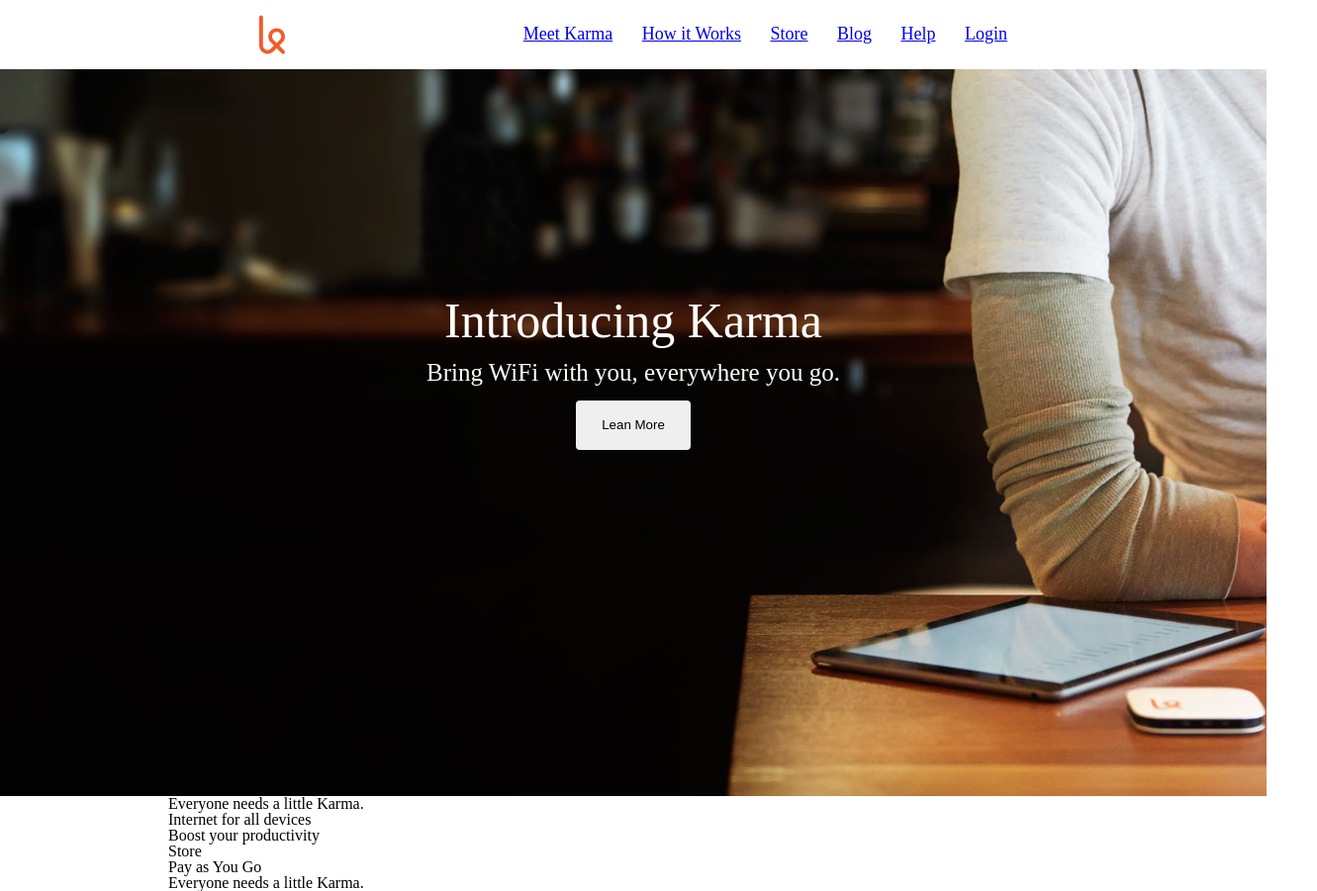
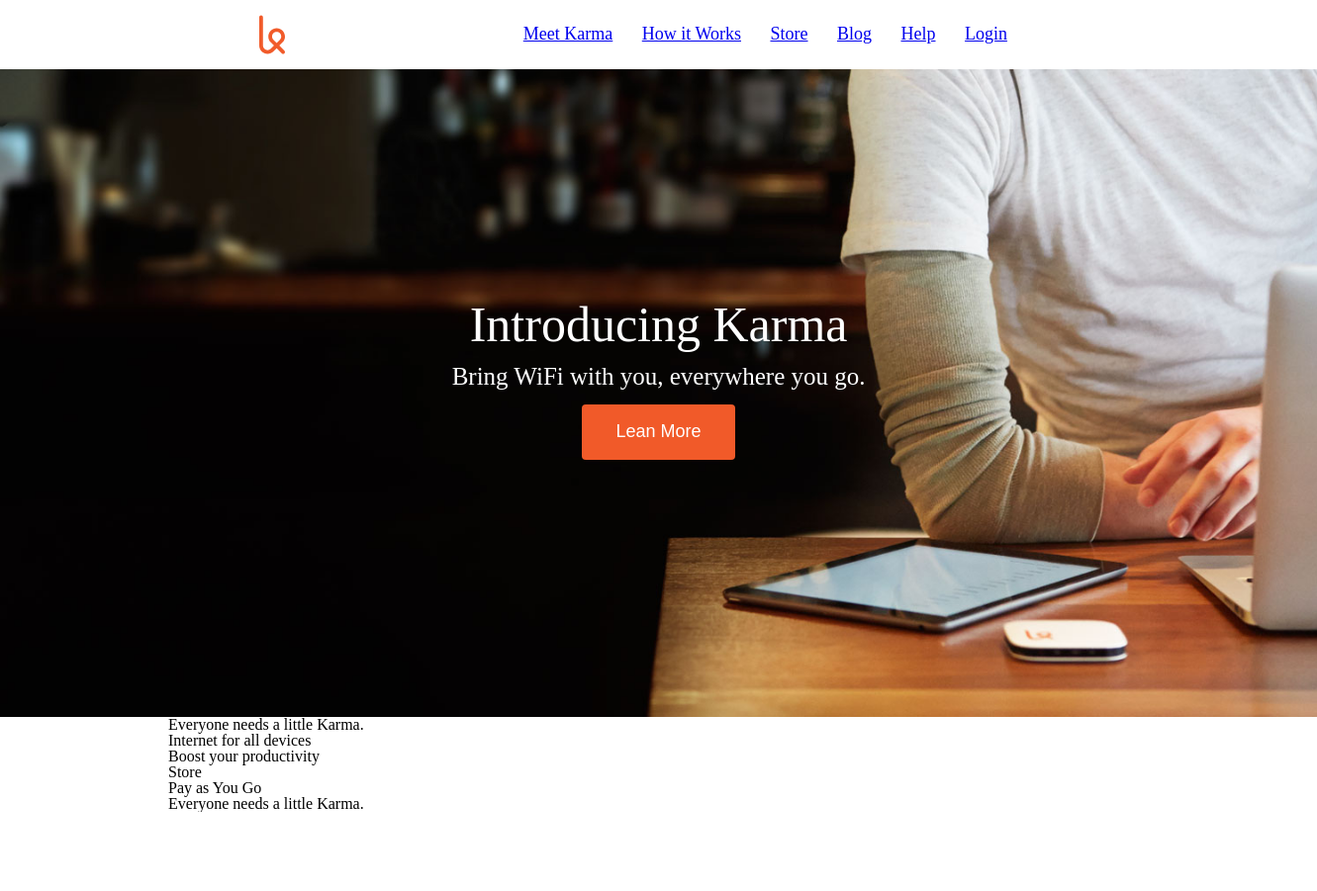
Before and after one commit to noahfin/startup-landing-page-clone, a plain HTML site: page index.html in a window 1280 px wide. Shown: the whole page at 99% size, 1331 px wide, since content can reach past the window. After the commit the page ends 821 px from the top, so only its background shows below. Drawn offline with Linux system fonts and the light colour scheme.

Commit message:
I just completed the backgound and button section of the project still need to add the font for the headers

```diff
--- a/css/style.css
+++ b/css/style.css
@@ -73,7 +73,6 @@ ol, ul {
 
 .top-navigation .links {
     float: right;
-
     color: #D3D3D3;
     font-size: 18px;
     margin-top: 25px;
@@ -98,8 +97,8 @@ ol, ul {
     background-repeat: no-repeat;
     background-size: cover;
     background-position: 0 bottom;
-    height: 45.938rem;
-    width: 100%;
+    height: 40.938rem;
+    width: 104%;
     overflow: auto;
 
    }
@@ -111,7 +110,7 @@ ol, ul {
 
 }
 .content > h1 {
-    margin-top: 129px;
+    margin-top: 133px;
     padding-top: 100px;
     font-size: 50px;
     padding-bottom: 15px;
@@ -128,5 +127,14 @@ ol, ul {
     padding: 16px 26px;
     line-height: 1.33;
     margin-top: 16px;
-
+    background-color: #FF4500;
+    width: 9.688rem;
+background-color: #f15a29;
+border-color: #f15a29;
+text-shadow: none;
+border-style: none;
+border-radius: 4px;
+padding: 1rem 1.5rem;
+color: white;
+font-size: 1.125rem;
 }
```
